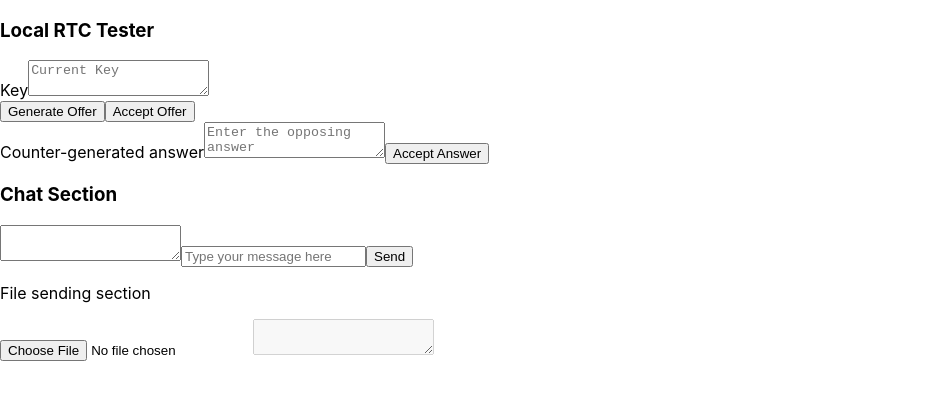
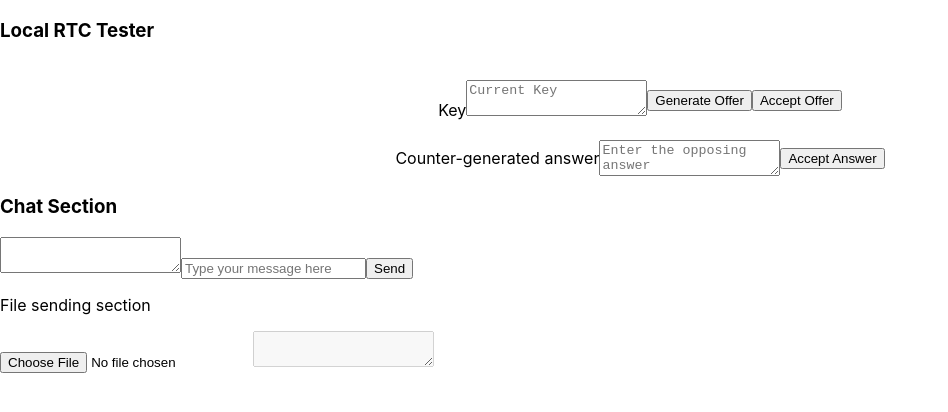
Before and after one commit to Surya-06/WebRTC-FileShare, a React (Create React App) app: page / in a window 1280 px wide. Shown: the top 412 px of the page, without its empty margins (0-948 px from the left). Built offline with nearby package versions, Linux system fonts and the light colour scheme.

Commit message:
before re-writing file send - 1

```diff
--- a/src/App.css
+++ b/src/App.css
@@ -40,10 +40,10 @@
 }
 
 .key-section {
-    display: "flex";
-    flexdirection: "row";
-    paddingtop: "20px";
-    alignitems: "center";
-    width: "100%";
-    justifycontent: "center";
+    display: flex;
+    flex-direction: row;
+    padding-top: 20px;
+    align-items: center;
+    width: 100%;
+    justify-content: center;
 }
--- a/src/App.tsx
+++ b/src/App.tsx
@@ -1,6 +1,7 @@
 import React from "react";
 import { EnumDeclaration } from "typescript";
 import "./App.css";
+import FileSender from './FileSender';
 
 /*
 https://jsfiddle.net/jib1/nnc13tw2/
@@ -266,7 +267,13 @@ export default class App extends React.Component<any, any> {
         this.dc.send(type);
         this.dc.send(size);
 
+        let test = new FileSender();
+        test.send(this.dc, 'hello from file sender');
+
         console.log("file details: ", filename, " ", type, " ", size);
+
+        console.log("chaning data channel type to binary");
+        (this.dc as RTCDataChannel).binaryType = "arraybuffer";
 
         file.arrayBuffer().then((buf: ArrayBuffer) => {
             console.log("buffer size : ", buf.byteLength);
@@ -276,12 +283,21 @@ export default class App extends React.Component<any, any> {
             let csize: number = Number(size);
             let fragment_count: number = 0;
             while (csize >= CHUNK_SIZE) {
+                try {
                     this.dc.send(buf.slice(index, index + CHUNK_SIZE));
                     csize -= CHUNK_SIZE;
                     index += CHUNK_SIZE;
                     fragment_count++;
                     console.log("sent message fragment - ", fragment_count);
                     console.log("size remaining : ", csize);
+                } catch (e) {
+                    this.handleException(e);
+                    console.log('waiting for the buffer to free up');
+                    (this.dc as RTCDataChannel).addEventListener('buffferedamountlow', e => {
+
+                    });
+                    break;
+                }
             }
 
             console.log("csize after all buffers : ", csize);
@@ -333,7 +349,7 @@ export default class App extends React.Component<any, any> {
                     <h3 id="title"> Local RTC Tester </h3>
 
                     <div className={"key-section"}>
-                        <div style={{ display: "block" }}>
+                        <div>
                             <label htmlFor="key">Key</label>
                             <textarea id="key" placeholder={"Current Key"} />
                         </div>
--- /dev/null
+++ b/src/FileSender.ts
@@ -0,0 +1,9 @@
+// @format
+
+
+export default class FileSender {
+    send = (dc: RTCDataChannel, msg: string) => {
+        dc.send(msg);
+        return;
+    }
+};
```
Also changed, not shown: temp/test.jpg (deleted), 1 other file (tests, documents, lock files or other folders). Lines whose indentation alone changed are shown as unchanged.
